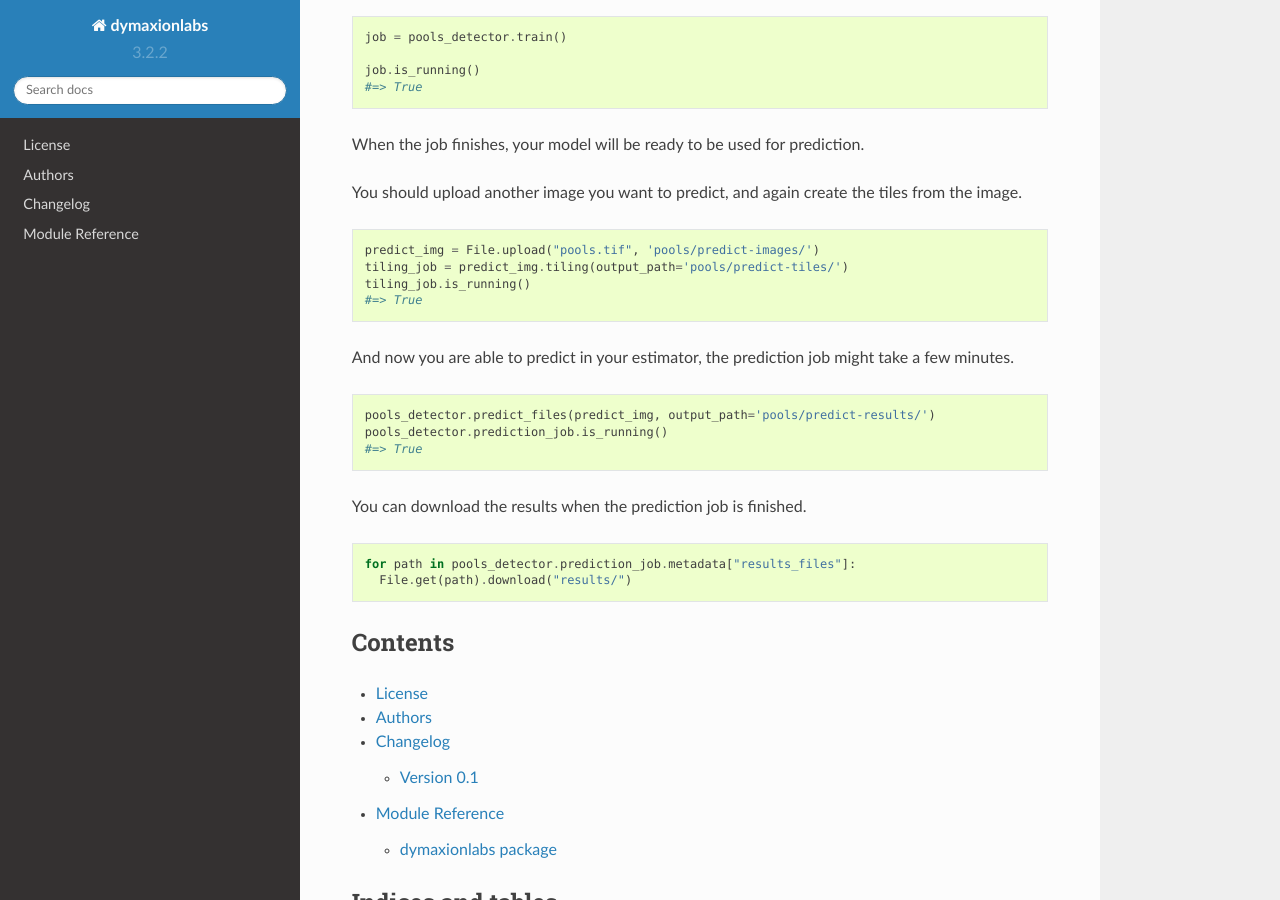
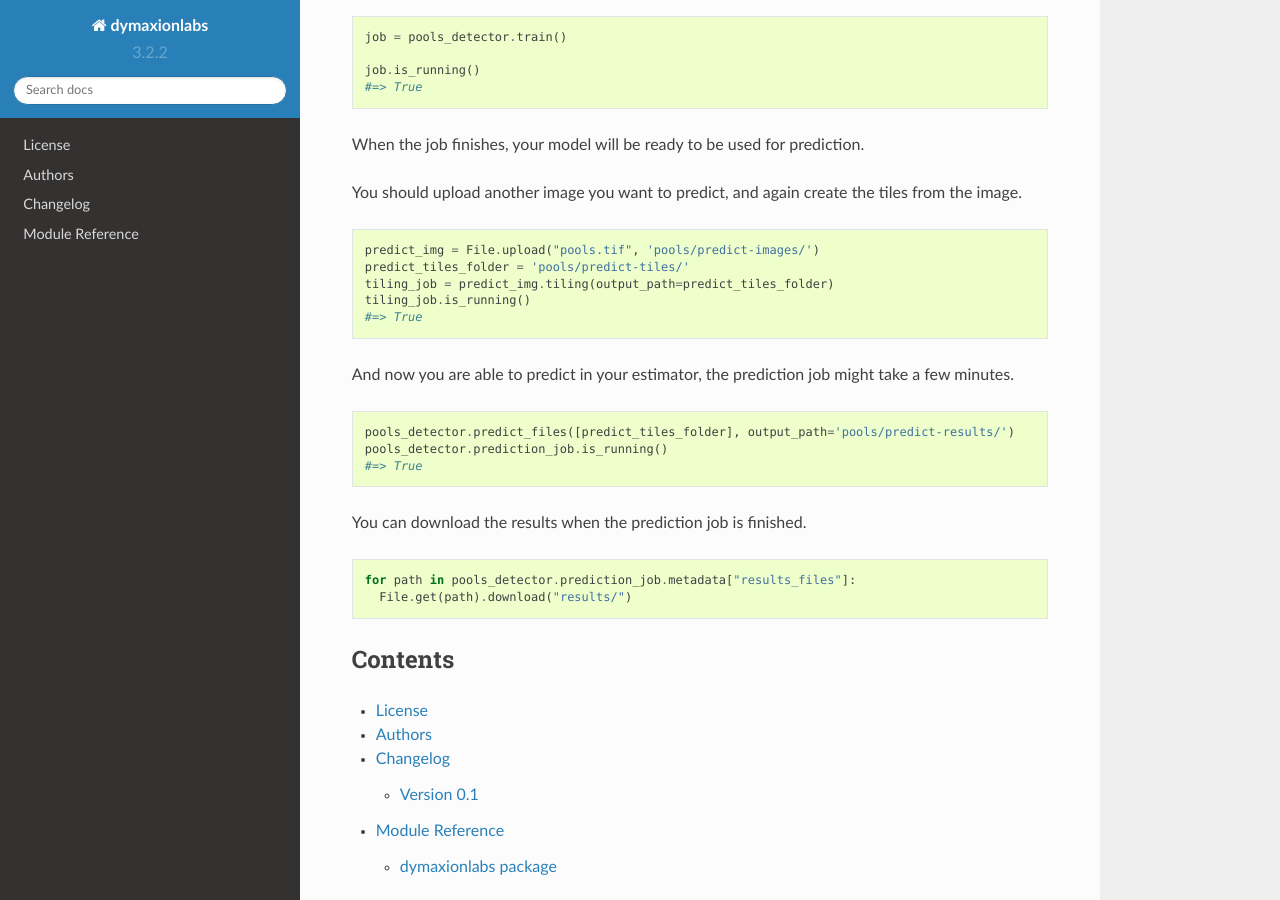
Before and after one commit to dymaxionlabs/python-sdk, a Sphinx documentation site: the page built from docs/index.rst, in a window 1280 px wide and 900 px high, scrolled down 1892 px. Built offline with Sphinx 7.4.7 and the Read the Docs theme 2.0.0, drawn with Linux system fonts in a browser that asks for light colours.

Commit message:
update doc

```diff
--- a/docs/index.rst
+++ b/docs/index.rst
@@ -118,7 +118,8 @@ the tiles from the image.
 .. code-block:: python
 
   predict_img = File.upload("pools.tif", 'pools/predict-images/')
-  tiling_job = predict_img.tiling(output_path='pools/predict-tiles/')
+  predict_tiles_folder = 'pools/predict-tiles/'
+  tiling_job = predict_img.tiling(output_path=predict_tiles_folder)
   tiling_job.is_running()
   #=> True
 
@@ -127,7 +128,7 @@ a few minutes.
 
 .. code-block:: python
 
-  pools_detector.predict_files(predict_img, output_path='pools/predict-results/')
+  pools_detector.predict_files([predict_tiles_folder], output_path='pools/predict-results/')
   pools_detector.prediction_job.is_running()
   #=> True
 
--- a/requirements-dev.txt
+++ b/requirements-dev.txt
@@ -19,4 +19,4 @@ pre-commit==1.18.3
 rope==0.14.0
 yapf==0.28.0
 sphinx==1.8.5
-sphinx_rtd_theme==0.4.3
+sphinx_rtd_theme==0.5.0
```
Also changed, not shown: 1 other file.
